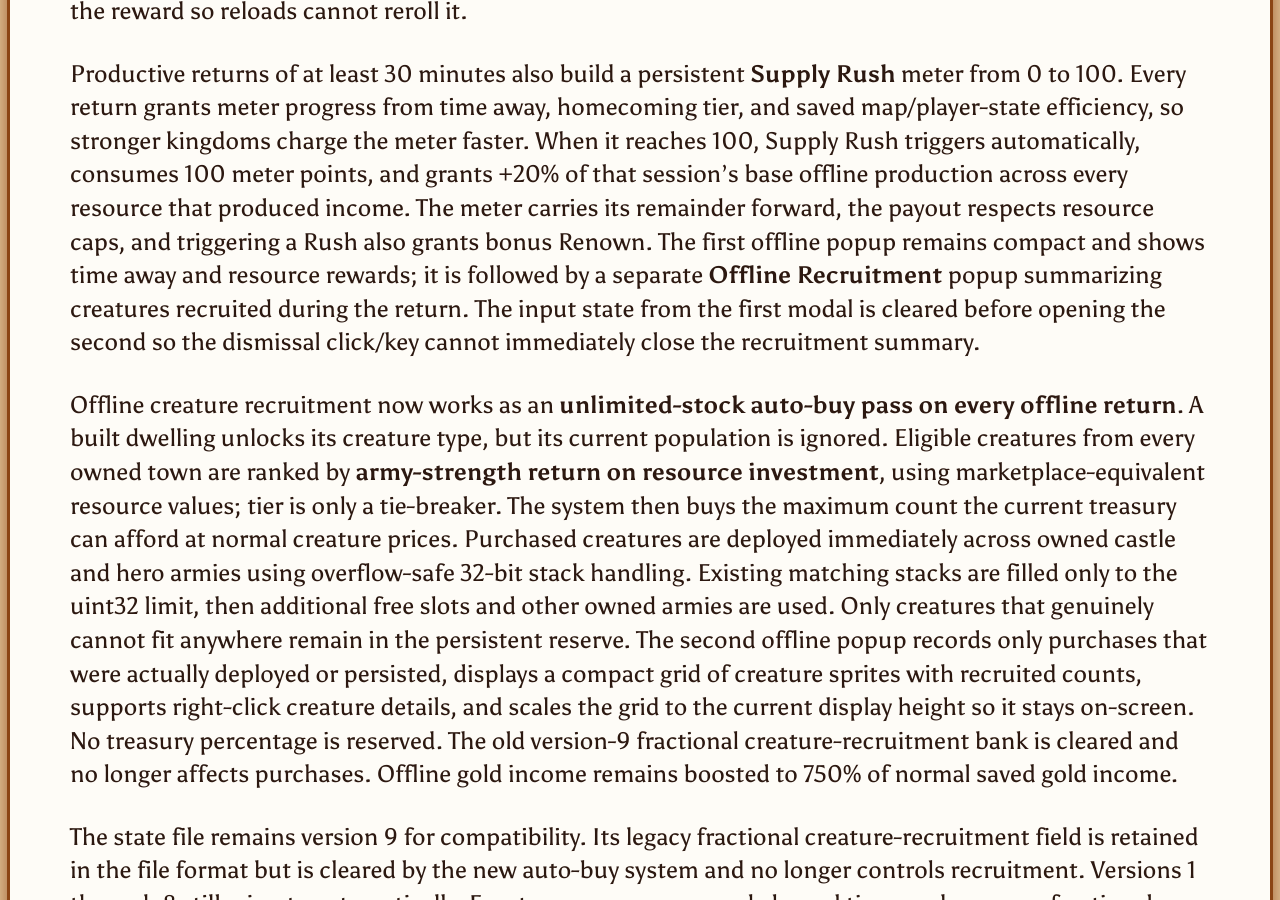
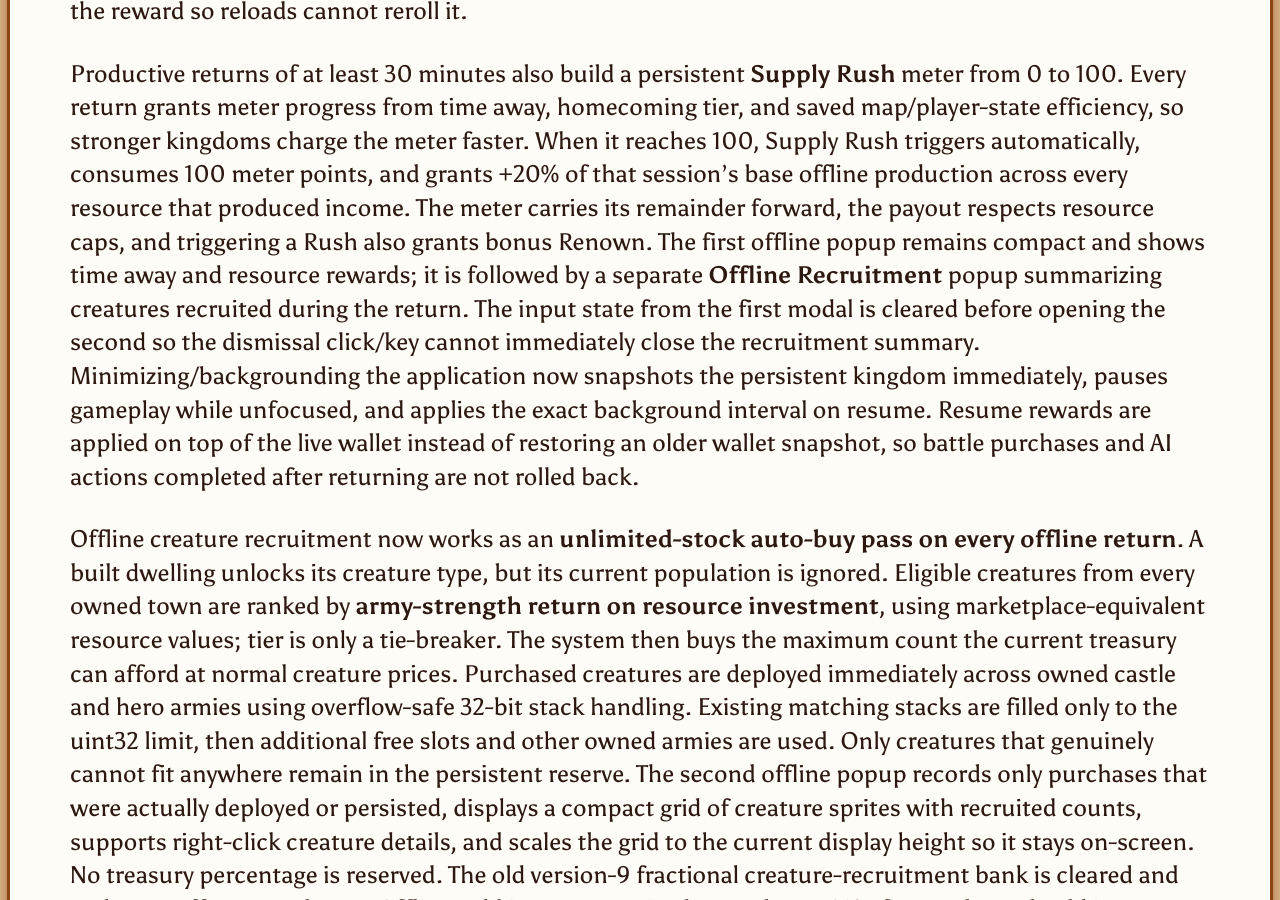
Before and after one commit to MattKoRn/fheroes2, a Jekyll site: the page built from docs/AUTO_PLAY_MANUAL_BATTLES_CHEAT.md, in a window 1280 px wide and 900 px high, scrolled down 4332 px. Built offline with Jekyll 4.4.1, drawn with Linux system fonts in a browser that asks for light colours; our own code applies the rules of GitHub Pages for plain Markdown files.

Commit message:
Document auto-play and offline bug fixes

```diff
--- a/docs/AUTO_PLAY_MANUAL_BATTLES_CHEAT.md
+++ b/docs/AUTO_PLAY_MANUAL_BATTLES_CHEAT.md
@@ -53,7 +53,7 @@ Offline returns now also feed a persistent **Treasure Hunt**. Productive absence
 
 Completed treasure maps rotate through four reward tiers. Opening one grants a deterministic 35–50% treasure cache on a resource that actually produced income, plus bonus Renown. The session seed fixes the reward so reloads cannot reroll it.
 
-Productive returns of at least 30 minutes also build a persistent **Supply Rush** meter from 0 to 100. Every return grants meter progress from time away, homecoming tier, and saved map/player-state efficiency, so stronger kingdoms charge the meter faster. When it reaches 100, Supply Rush triggers automatically, consumes 100 meter points, and grants +20% of that session's base offline production across every resource that produced income. The meter carries its remainder forward, the payout respects resource caps, and triggering a Rush also grants bonus Renown. The first offline popup remains compact and shows time away and resource rewards; it is followed by a separate **Offline Recruitment** popup summarizing creatures recruited during the return. The input state from the first modal is cleared before opening the second so the dismissal click/key cannot immediately close the recruitment summary.
+Productive returns of at least 30 minutes also build a persistent **Supply Rush** meter from 0 to 100. Every return grants meter progress from time away, homecoming tier, and saved map/player-state efficiency, so stronger kingdoms charge the meter faster. When it reaches 100, Supply Rush triggers automatically, consumes 100 meter points, and grants +20% of that session's base offline production across every resource that produced income. The meter carries its remainder forward, the payout respects resource caps, and triggering a Rush also grants bonus Renown. The first offline popup remains compact and shows time away and resource rewards; it is followed by a separate **Offline Recruitment** popup summarizing creatures recruited during the return. The input state from the first modal is cleared before opening the second so the dismissal click/key cannot immediately close the recruitment summary. Minimizing/backgrounding the application now snapshots the persistent kingdom immediately, pauses gameplay while unfocused, and applies the exact background interval on resume. Resume rewards are applied on top of the live wallet instead of restoring an older wallet snapshot, so battle purchases and AI actions completed after returning are not rolled back.
 
 Offline creature recruitment now works as an **unlimited-stock auto-buy pass on every offline return**. A built dwelling unlocks its creature type, but its current population is ignored. Eligible creatures from every owned town are ranked by **army-strength return on resource investment**, using marketplace-equivalent resource values; tier is only a tie-breaker. The system then buys the maximum count the current treasury can afford at normal creature prices. Purchased creatures are deployed immediately across owned castle and hero armies using overflow-safe 32-bit stack handling. Existing matching stacks are filled only to the uint32 limit, then additional free slots and other owned armies are used. Only creatures that genuinely cannot fit anywhere remain in the persistent reserve. The second offline popup records only purchases that were actually deployed or persisted, displays a compact grid of creature sprites with recruited counts, supports right-click creature details, and scales the grid to the current display height so it stays on-screen. No treasury percentage is reserved. The old version-9 fractional creature-recruitment bank is cleared and no longer affects purchases. Offline gold income remains boosted to 750% of normal saved gold income.
 
```
